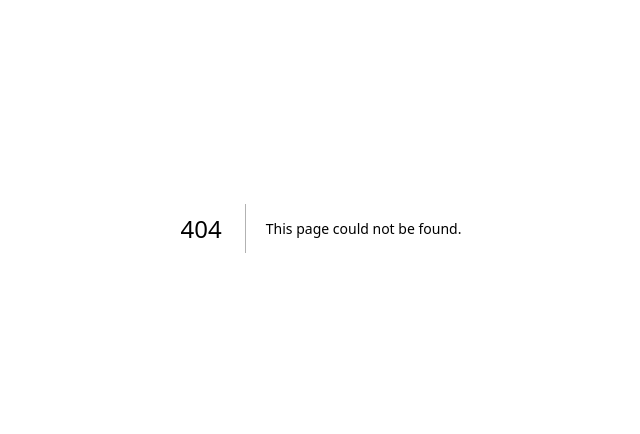
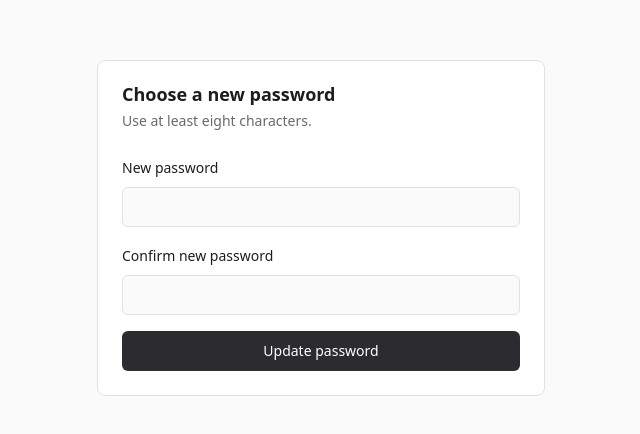
Before and after one commit to mirippleoboe-hub/studioflow, a Next.js app in the folder studioflow/: page /reset-password in a window 1280 px wide. Before the commit this address had no page. Shown: the part 172-606 px from the top of the page, without its empty margins (319-959 px from the left). Built offline with nearby package versions, Linux system fonts and the light colour scheme.

Commit message:
Add complete password recovery flow

```diff
--- a/studioflow/src/app/(auth)/actions.ts
+++ b/studioflow/src/app/(auth)/actions.ts
@@ -53,3 +53,42 @@ export async function signUpAction(formData: FormData) {
   if (data.session) redirect("/dashboard");
   redirect("/login?message=Check%20your%20email%20to%20confirm%20your%20account%20before%20signing%20in.");
 }
+
+export async function requestPasswordResetAction(formData: FormData) {
+  const email = fieldValue(formData, "email");
+  const siteUrl = process.env.NEXT_PUBLIC_SITE_URL || "http://localhost:3000";
+  const supabase = await createClient();
+
+  const { error } = await supabase.auth.resetPasswordForEmail(email, {
+    redirectTo: `${siteUrl}/auth/callback?next=/reset-password`
+  });
+
+  if (error) {
+    redirect(`/forgot-password?error=${encodeURIComponent(error.message)}`);
+  }
+
+  redirect("/login?message=Check%20your%20email%20for%20a%20password-reset%20link.");
+}
+
+export async function updatePasswordAction(formData: FormData) {
+  const password = String(formData.get("password") ?? "");
+  const confirmation = String(formData.get("password_confirmation") ?? "");
+
+  if (password.length < 8) {
+    redirect("/reset-password?error=Password%20must%20be%20at%20least%208%20characters.");
+  }
+
+  if (password !== confirmation) {
+    redirect("/reset-password?error=Passwords%20do%20not%20match.");
+  }
+
+  const supabase = await createClient();
+  const { error } = await supabase.auth.updateUser({ password });
+
+  if (error) {
+    redirect(`/reset-password?error=${encodeURIComponent(error.message)}`);
+  }
+
+  await supabase.auth.signOut();
+  redirect("/login?message=Your%20password%20has%20been%20updated.%20Sign%20in%20with%20your%20new%20password.");
+}
--- /dev/null
+++ b/studioflow/src/app/(auth)/forgot-password/page.tsx
@@ -0,0 +1,38 @@
+import Link from "next/link";
+
+import { requestPasswordResetAction } from "@/app/(auth)/actions";
+import { Alert } from "@/components/ui/alert";
+import { Button } from "@/components/ui/button";
+import { Card, CardContent, CardDescription, CardHeader, CardTitle } from "@/components/ui/card";
+import { Input } from "@/components/ui/input";
+import { Label } from "@/components/ui/label";
+
+type ForgotPasswordPageProps = {
+  searchParams: Promise<{ error?: string }>;
+};
+
+export default async function ForgotPasswordPage({ searchParams }: ForgotPasswordPageProps) {
+  const params = await searchParams;
+
+  return (
+    <Card>
+      <CardHeader>
+        <CardTitle>Reset your password</CardTitle>
+        <CardDescription>We will email you a secure link to choose a new password.</CardDescription>
+      </CardHeader>
+      <CardContent>
+        <form action={requestPasswordResetAction} className="space-y-4">
+          {params.error ? <Alert>{params.error}</Alert> : null}
+          <div className="space-y-2">
+            <Label htmlFor="email">Email</Label>
+            <Input id="email" name="email" type="email" autoComplete="email" required />
+          </div>
+          <Button className="w-full" type="submit">Send reset link</Button>
+        </form>
+        <p className="mt-5 text-center text-sm text-muted-foreground">
+          <Link className="font-medium text-primary hover:underline" href="/login">Back to sign in</Link>
+        </p>
+      </CardContent>
+    </Card>
+  );
+}
--- a/studioflow/src/app/(auth)/login/page.tsx
+++ b/studioflow/src/app/(auth)/login/page.tsx
@@ -40,6 +40,11 @@ export default async function LoginPage({ searchParams }: LoginPageProps) {
           <div className="space-y-2">
             <Label htmlFor="password">Password</Label>
             <Input id="password" name="password" type="password" autoComplete="current-password" required />
+            <div className="text-right">
+              <Link className="text-sm font-medium text-primary hover:underline" href="/forgot-password">
+                Forgot your password?
+              </Link>
+            </div>
           </div>
           <Button className="w-full" type="submit">
             Sign in
--- /dev/null
+++ b/studioflow/src/app/(auth)/reset-password/page.tsx
@@ -0,0 +1,37 @@
+import { updatePasswordAction } from "@/app/(auth)/actions";
+import { Alert } from "@/components/ui/alert";
+import { Button } from "@/components/ui/button";
+import { Card, CardContent, CardDescription, CardHeader, CardTitle } from "@/components/ui/card";
+import { Input } from "@/components/ui/input";
+import { Label } from "@/components/ui/label";
+
+type ResetPasswordPageProps = {
+  searchParams: Promise<{ error?: string }>;
+};
+
+export default async function ResetPasswordPage({ searchParams }: ResetPasswordPageProps) {
+  const params = await searchParams;
+
+  return (
+    <Card>
+      <CardHeader>
+        <CardTitle>Choose a new password</CardTitle>
+        <CardDescription>Use at least eight characters.</CardDescription>
+      </CardHeader>
+      <CardContent>
+        <form action={updatePasswordAction} className="space-y-4">
+          {params.error ? <Alert>{params.error}</Alert> : null}
+          <div className="space-y-2">
+            <Label htmlFor="password">New password</Label>
+            <Input id="password" name="password" type="password" minLength={8} autoComplete="new-password" required />
+          </div>
+          <div className="space-y-2">
+            <Label htmlFor="password_confirmation">Confirm new password</Label>
+            <Input id="password_confirmation" name="password_confirmation" type="password" minLength={8} autoComplete="new-password" required />
+          </div>
+          <Button className="w-full" type="submit">Update password</Button>
+        </form>
+      </CardContent>
+    </Card>
+  );
+}
--- a/studioflow/src/middleware.ts
+++ b/studioflow/src/middleware.ts
@@ -5,7 +5,7 @@ import { getSupabaseConfig } from "@/lib/supabase/config";
 
 import type { Database } from "@/lib/database.types";
 
-const AUTH_PAGES = ["/login", "/signup"];
+const AUTH_PAGES = ["/login", "/signup", "/forgot-password"];
 const PUBLIC_PATHS = [...AUTH_PAGES, "/auth/callback"];
 
 function isPublicPath(pathname: string) {
```
Also changed, not shown: 1 other file (tests, documents, lock files or other folders).
